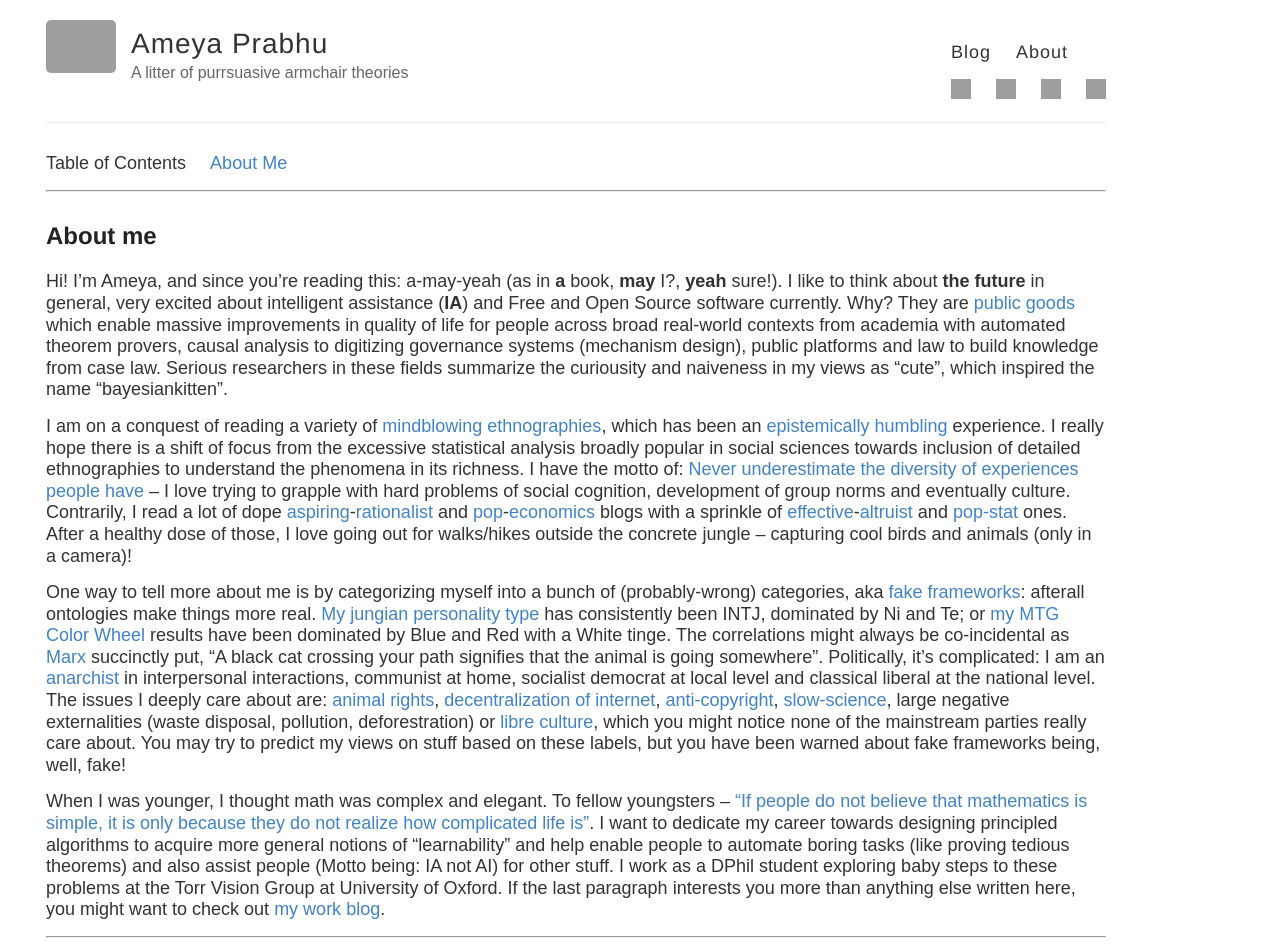
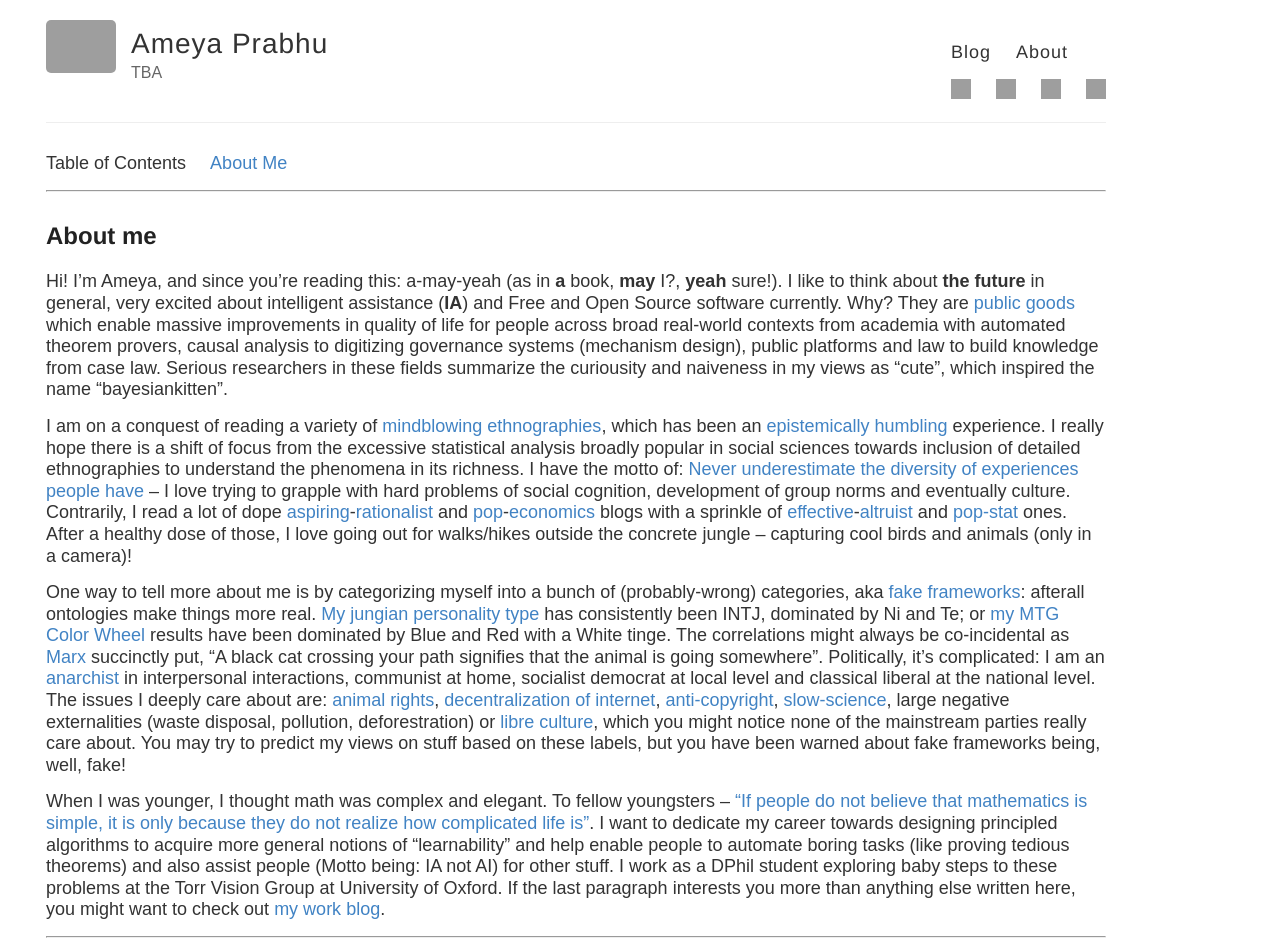
Before and after one commit to bayesianconspirator/bayesianconspirator.github.io, a Jekyll site: the page built from about/index.md, in a window 1280 px wide. Built offline with Jekyll 4.4.1, drawn with Linux system fonts in a browser that asks for light colours; some web fonts are replaced; grey boxes are pictures that could not be loaded.

Commit message:
updates to about

```diff
--- a/_config.yml
+++ b/_config.yml
@@ -6,7 +6,7 @@
 name: Ameya Prabhu
 
 # Short bio or description (displayed in the header)
-description: A litter of purrsuasive armchair theories
+description: TBA
 #
 
 # URL of your avatar or profile pic (you could use your GitHub profile pic)
```
